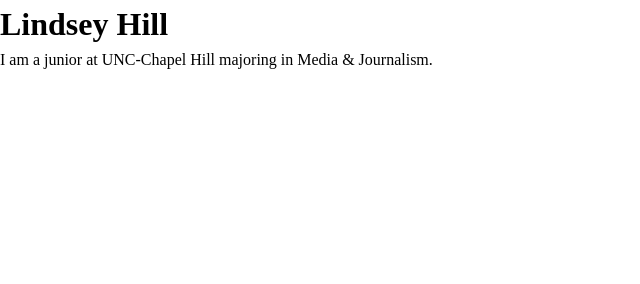
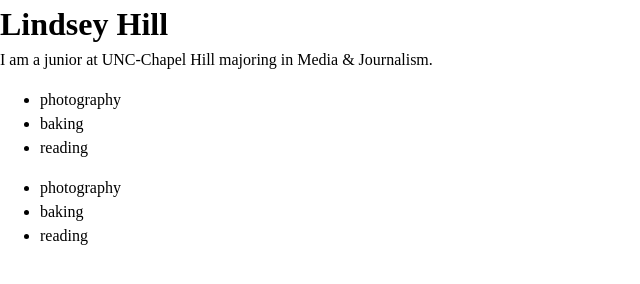
Before and after one commit to linlizlou/my-first-website, a plain HTML site: page src/index.html in a window 1280 px wide. Shown: the whole page, without its empty margins (0-640 px from the left). Drawn offline with Linux system fonts and the light colour scheme.

Commit message:
Add hobby list

```diff
--- a/src/index.html
+++ b/src/index.html
@@ -12,6 +12,16 @@
   <body>
     <h1>Lindsey Hill</h1>
     <p>I am a junior at UNC-Chapel Hill majoring in Media & Journalism.</p>
-    <ul></ul>
+    <ul>
+      <li>photography</li>
+      <li>baking</li>
+      <li>reading</li>
+    </ul>
+
+    <ul>
+      <li>photography</li>
+      <li>baking</li>
+      <li>reading</li>
+    </ul>
   </body>
 </html>
```
